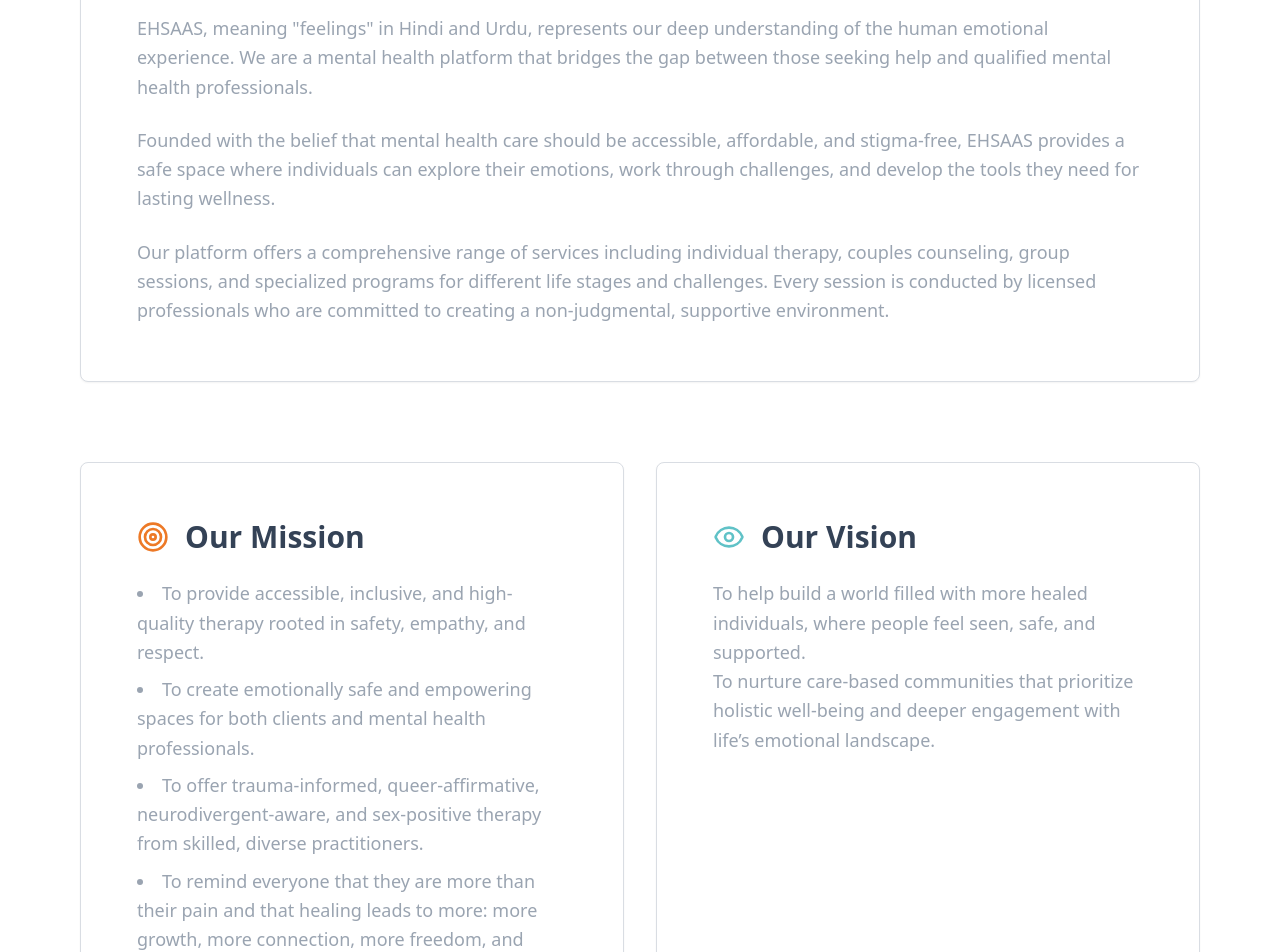
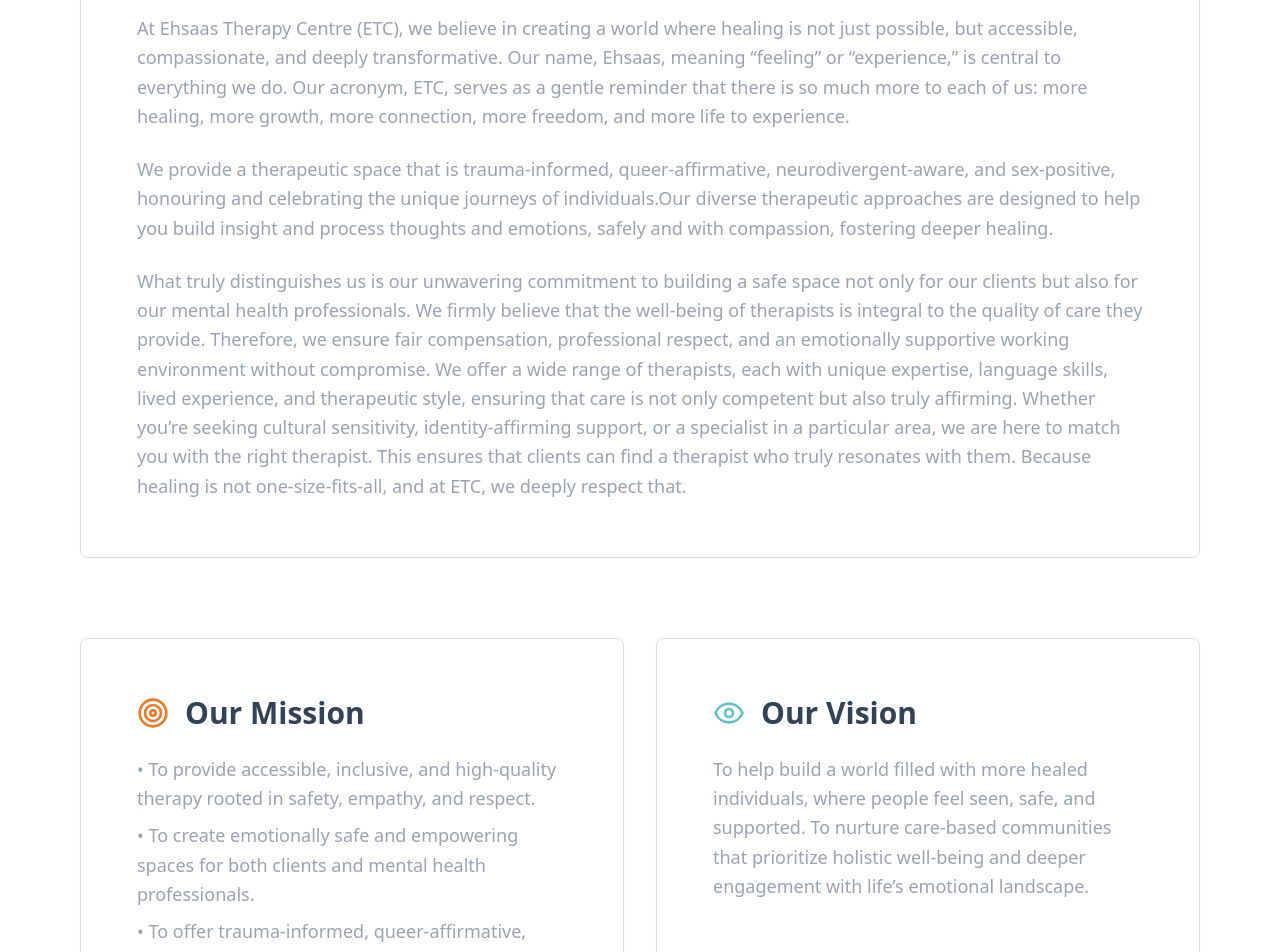
Before and after one commit to zenilrvs/ehsaas-connect-book, a React (Vite) app: page /about in a window 1280 px wide. Shown: the part 440-1392 px from the top of the page. Built offline with nearby package versions, Linux system fonts and the light colour scheme.

Commit message:
Reverted to commit 639538d530accc76751837a5e6aa4f9a06477146

```diff
--- a/src/pages/About.tsx
+++ b/src/pages/About.tsx
@@ -26,18 +26,18 @@ const About = () => {
                   <h2 className="text-3xl font-bold text-foreground">About EHSAAS</h2>
                 </div>
                 <p className="text-lg text-muted-foreground leading-relaxed mb-6">
-                  EHSAAS, meaning "feelings" in Hindi and Urdu, represents our deep understanding of the human emotional experience.
-                  We are a mental health platform that bridges the gap between those seeking help and qualified mental health professionals.
+                 At Ehsaas Therapy Centre (ETC), we believe in creating a world where healing is not just possible, but accessible, compassionate, and deeply transformative.
+Our name, Ehsaas, meaning “feeling” or “experience,” is central to everything we do. Our acronym, ETC, serves as a gentle reminder that there is so much more to each of us: more healing, more growth, more connection, more freedom, and more life to experience.
+
                 </p>
                 <p className="text-lg text-muted-foreground leading-relaxed mb-6">
-                  Founded with the belief that mental health care should be accessible, affordable, and stigma-free, EHSAAS provides
-                  a safe space where individuals can explore their emotions, work through challenges, and develop the tools they need
-                  for lasting wellness.
+                 We provide a therapeutic space that is trauma-informed, queer-affirmative, neurodivergent-aware, and sex-positive, honouring and celebrating the unique journeys of individuals.Our diverse therapeutic approaches are designed to help you build insight and process thoughts and emotions, safely and with compassion, fostering deeper healing.
+
                 </p>
                 <p className="text-lg text-muted-foreground leading-relaxed">
-                  Our platform offers a comprehensive range of services including individual therapy, couples counseling, group sessions,
-                  and specialized programs for different life stages and challenges. Every session is conducted by licensed professionals
-                  who are committed to creating a non-judgmental, supportive environment.
+                What truly distinguishes us is our unwavering commitment to building a safe space not only for our clients but also for our mental health professionals. We firmly believe that the well-being of therapists is integral to the quality of care they provide. Therefore, we ensure fair compensation, professional respect, and an emotionally supportive working environment without compromise.
+We offer a wide range of therapists, each with unique expertise, language skills, lived experience, and therapeutic style, ensuring that care is not only competent but also truly affirming. Whether you’re seeking cultural sensitivity, identity-affirming support, or a specialist in a particular area, we are here to match you with the right therapist. This ensures that clients can find a therapist who truly resonates with them. Because healing is not one-size-fits-all, and at ETC, we deeply respect that.
+
                 </p>
               </CardContent>
             </Card>
@@ -51,11 +51,11 @@ const About = () => {
                   <Target className="w-8 h-8 text-primary mr-4" />
                   <h2 className="text-3xl font-bold text-foreground">Our Mission</h2>
                 </div>
-                <ul className="text-lg text-muted-foreground leading-relaxed list-disc list-inside space-y-2">
-                  <li>To provide accessible, inclusive, and high-quality therapy rooted in safety, empathy, and respect.</li>
-                  <li>To create emotionally safe and empowering spaces for both clients and mental health professionals.</li>
-                  <li>To offer trauma-informed, queer-affirmative, neurodivergent-aware, and sex-positive therapy from skilled, diverse practitioners.</li>
-                  <li>To remind everyone that they are more than their pain and that healing leads to more: more growth, more connection, more freedom, and more life to experience.</li>
+                <ul className="text-lg text-muted-foreground leading-relaxed space-y-2">
+                  <li>• To provide accessible, inclusive, and high-quality therapy rooted in safety, empathy, and respect.</li>
+                  <li>• To create emotionally safe and empowering spaces for both clients and mental health professionals.</li>
+                  <li>• To offer trauma-informed, queer-affirmative, neurodivergent-aware, and sex-positive therapy from skilled, diverse practitioners.</li>
+                  <li>• To remind everyone that they are more than their pain and that healing leads to more: more growth, more connection, more freedom, and more life to experience.</li>
                 </ul>
               </CardContent>
             </Card>
@@ -66,12 +66,11 @@ const About = () => {
                   <Eye className="w-8 h-8 text-secondary mr-4" />
                   <h2 className="text-3xl font-bold text-foreground">Our Vision</h2>
                 </div>
-                <p className="text-lg text-muted-foreground leading-relaxed">
-                <ul>
-                    <li>To help build a world filled with more healed individuals, where people feel seen, safe, and supported.</li>
-                    <li>To nurture care-based communities that prioritize holistic well-being and deeper engagement with life’s emotional landscape.</li>
-                  </ul>
-                </p>
+                <ul className="text-lg text-muted-foreground leading-relaxed space-y-2">
+To help build a world filled with more healed individuals, where people feel seen, safe, and supported.
+To nurture care-based communities that prioritize holistic well-being and deeper engagement with life’s emotional landscape.
+
+                </ul>
               </CardContent>
             </Card>
           </div>
```
